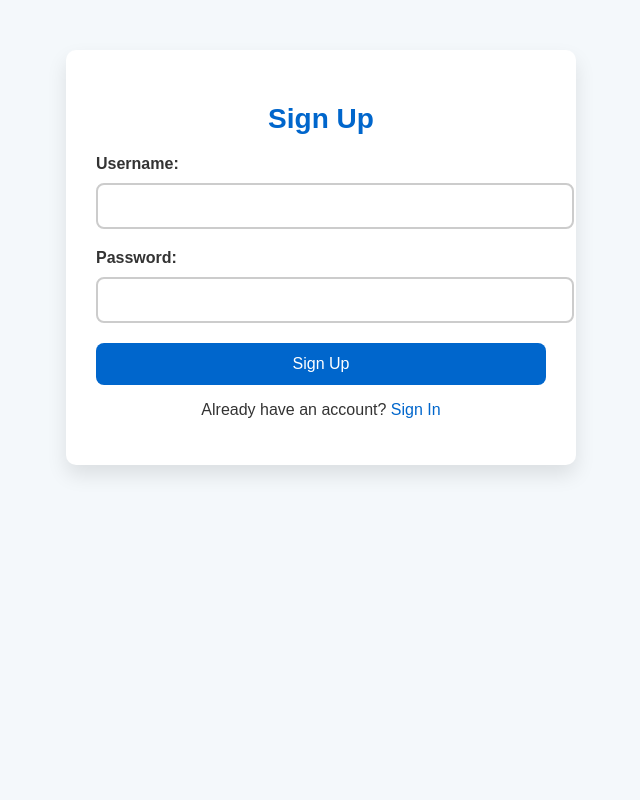
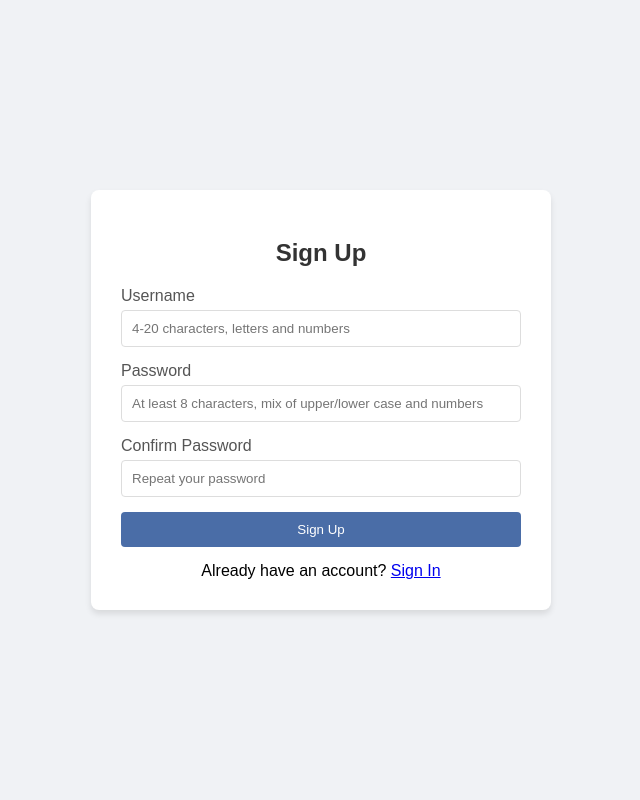
Before and after one commit to HarelRifman/CTF_Website, a Flask app: page /signup in a window 1280 px wide. Shown: the whole page, without its empty margins (319-959 px from the left). Run offline with Flask 3, Linux system fonts and the light colour scheme.

Commit message:
Update signup.html

```diff
--- a/app/templates/auth/signup.html
+++ b/app/templates/auth/signup.html
@@ -3,95 +3,141 @@
 <head>
     <meta charset="UTF-8">
     <meta name="viewport" content="width=device-width, initial-scale=1.0">
-    <title>Sign Up</title>
+    <title>Sign Up - CTF Platform</title>
     <style>
         body {
-            font-family: 'Arial', sans-serif;
-            background-color: #f4f8fb;
+            font-family: Arial, sans-serif;
+            background-color: #f0f2f5;
+            display: flex;
+            justify-content: center;
+            align-items: center;
+            height: 100vh;
+            margin: 0;
+        }
+        .signup-container {
+            background-color: white;
+            border-radius: 8px;
+            box-shadow: 0 4px 6px rgba(0,0,0,0.1);
+            width: 100%;
+            max-width: 400px;
+            padding: 30px;
+        }
+        .signup-container h2 {
+            text-align: center;
             color: #333;
-            margin: 0;
-            padding: 0;
-        }
-        .container {
-            width: 100%;
-            max-width: 450px;
-            margin: 50px auto;
-            background-color: #ffffff;
-            padding: 30px;
-            border-radius: 10px;
-            box-shadow: 0 10px 20px rgba(0, 0, 0, 0.1);
-        }
-        h2 {
-            text-align: center;
-            color: #0066cc;
-            font-size: 28px;
             margin-bottom: 20px;
         }
-        label {
-            font-weight: bold;
+        .form-group {
+            margin-bottom: 15px;
+        }
+        .form-group label {
             display: block;
-            margin-bottom: 10px;
+            margin-bottom: 5px;
+            color: #555;
         }
-        input[type="text"], input[type="password"] {
+        .form-group input {
             width: 100%;
-            padding: 12px;
-            margin-bottom: 20px;
-            border: 2px solid #ccc;
-            border-radius: 8px;
-            font-size: 16px;
-            transition: border-color 0.3s;
+            padding: 10px;
+            border: 1px solid #ddd;
+            border-radius: 4px;
+            box-sizing: border-box;
         }
-        input[type="text"]:focus, input[type="password"]:focus {
-            border-color: #0066cc;
-            outline: none;
-        }
-        button {
+        .btn {
             width: 100%;
-            padding: 12px;
-            background-color: #0066cc;
+            padding: 10px;
+            background-color: #4a6da7;
             color: white;
             border: none;
-            border-radius: 8px;
-            font-size: 16px;
+            border-radius: 4px;
             cursor: pointer;
             transition: background-color 0.3s;
         }
-        button:hover {
-            background-color: #004d99;
+        .btn:hover {
+            background-color: #3e5b8a;
         }
-        .text-center {
+        .error-message {
+            color: red;
             text-align: center;
+            margin-bottom: 15px;
         }
-        .text-center a {
-            color: #0066cc;
-            text-decoration: none;
-            transition: text-decoration 0.3s;
+        .success-message {
+            color: green;
+            text-align: center;
+            margin-bottom: 15px;
         }
-        .text-center a:hover {
-            text-decoration: underline;
+        .signup-link {
+            text-align: center;
+            margin-top: 15px;
         }
     </style>
 </head>
 <body>
-    <div class="container">
+    <div class="signup-container">
         <h2>Sign Up</h2>
-        <form method="POST">
-            {{ form.hidden_tag() }}
-            <div>
-                <label for="username">Username:</label>
-                {{ form.username(size=32) }}
+        <div id="error-container" class="error-message"></div>
+        <div id="success-container" class="success-message"></div>
+        <form id="signup-form">
+            <div class="form-group">
+                <label for="username">Username</label>
+                <input type="text" id="username" name="username" required
+                       placeholder="4-20 characters, letters and numbers">
             </div>
-            <div>
-                <label for="password">Password:</label>
-                {{ form.password(size=32) }}
+            <div class="form-group">
+                <label for="password">Password</label>
+                <input type="password" id="password" name="password" required
+                       placeholder="At least 8 characters, mix of upper/lower case and numbers">
             </div>
-            <div>
-                <button type="submit">Sign Up</button>
+            <div class="form-group">
+                <label for="confirm_password">Confirm Password</label>
+                <input type="password" id="confirm_password" name="confirm_password" required
+                       placeholder="Repeat your password">
             </div>
+            <button type="submit" class="btn">Sign Up</button>
         </form>
-        <div class="text-center">
-            <p>Already have an account? <a href="{{ url_for('auth.signin') }}">Sign In</a></p>
+        <div class="signup-link">
+            Already have an account? <a href="/signin">Sign In</a>
         </div>
     </div>
+
+    <script>
+        document.getElementById('signup-form').addEventListener('submit', async function(e) {
+            e.preventDefault();
+
+            const errorContainer = document.getElementById('error-container');
+            const successContainer = document.getElementById('success-container');
+
+            // Clear previous messages
+            errorContainer.textContent = '';
+            successContainer.textContent = '';
+
+            const formData = new FormData(this);
+            const data = Object.fromEntries(formData.entries());
+
+            try {
+                const response = await fetch('/signup', {
+                    method: 'POST',
+                    headers: {
+                        'Content-Type': 'application/json'
+                    },
+                    body: JSON.stringify(data)
+                });
+
+                const result = await response.json();
+
+                if (result.success) {
+                    successContainer.textContent = result.message;
+                    // Redirect to signin page
+                    setTimeout(() => {
+                        window.location.href = '/signin';
+                    }, 1500);
+                } else {
+                    errorContainer.textContent = result.message;
+                }
+            } catch (error) {
+                errorContainer.textContent = 'An error occurred. Please try again.';
+                console.error('Signup error:', error);
+            }
+        });
+    </script>
 </body>
 </html>
```
